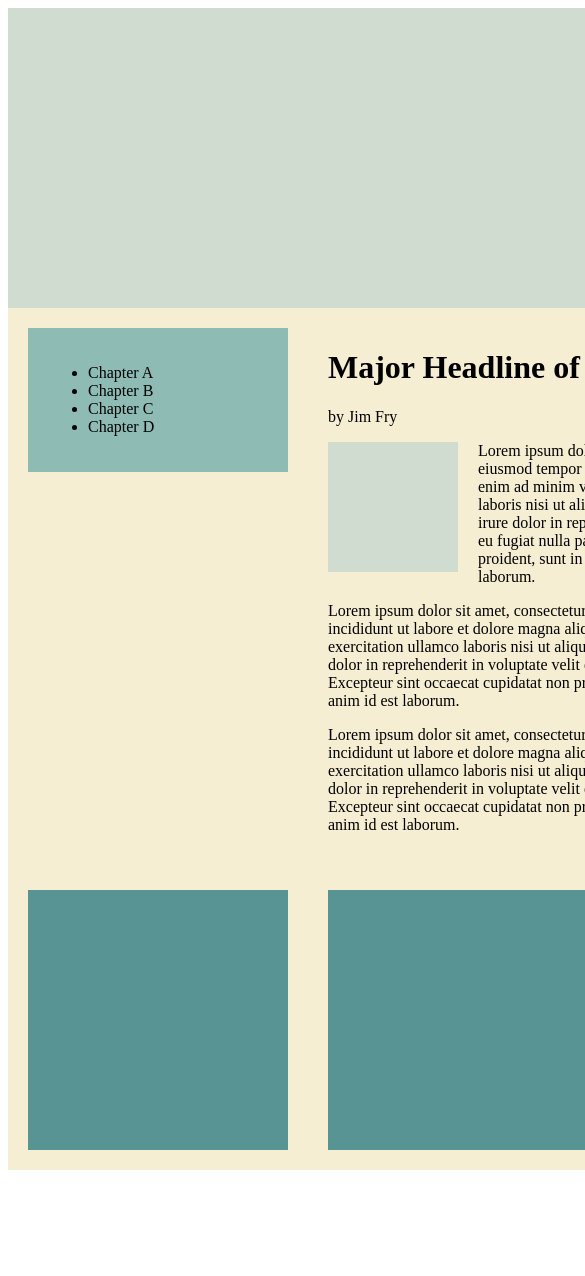
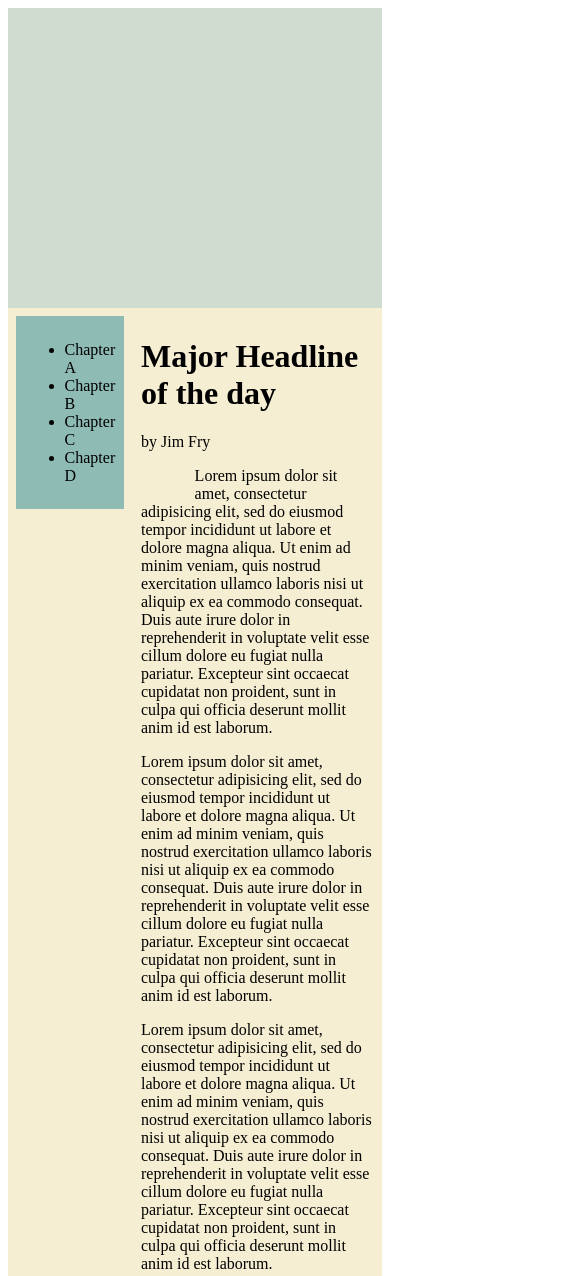
Before and after one commit to yeamal/responsive-i-lab, a plain HTML site: page index.html in a window 390 px wide. Shown: the top 1276 px of the page, 585 px wide, since content can reach past the window. Before the commit the page ends 1178 px from the top, so only its background shows below. Drawn offline with Linux system fonts and the light colour scheme.

Commit message:
Pixels changed to percentages
More responsive!

```diff
--- a/style.css
+++ b/style.css
@@ -2,49 +2,49 @@
 
 
 #container{
-	width: 900px;
+	max-width: 900px;
 	background-color: #F5EED2;
 	margin: 0 auto;
 }
 
 header{
-	width:900px;
+	width:100%;
 	height: 300px;
 	background-color: #D0DCD0;
 }
 
 #menu{
 	float:left;
-	width:220px;
-	padding: 20px;
-	margin: 20px;
+	width:24.44444%;
+	padding: 2.2222%;
+	margin: 2.22222%;
 	background-color: #8EBBB4;
 }
 
 #main-bar{
 	float:right;
-	width:560px;
-	padding:20px;
+	width:62.222%;
+	padding:2.22222%;
 }
 
 .story-image{
 	float:left;
-	width:130px;
-	height:130px;
+	width:14.44444%;
+	height:14.4444%;
 	background-color: #D0DCD0;
 	margin: 0 20px 20px 0;
 }
 
 #related-container{
-	width:900px;
+	width:100%;
 	background-color: #F5EED2;
 	float:left;
 }
 
 .related-story{
-	width:260px;
+	width:28.888889%;
 	height:260px;
 	background-color: #589494;
 	float:left;
-	margin: 20px;
+	margin: 2.2222222%;
 }
```
